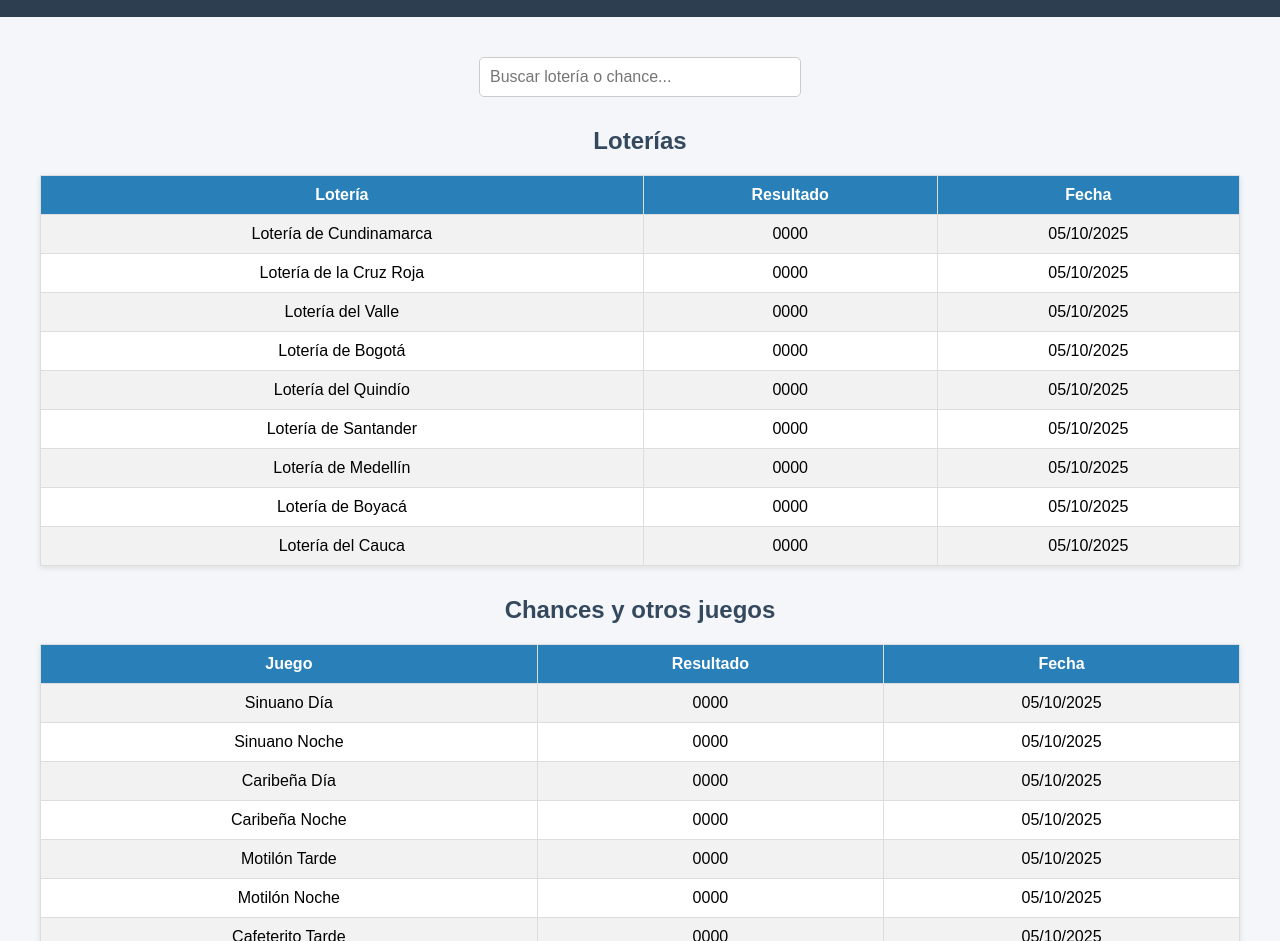
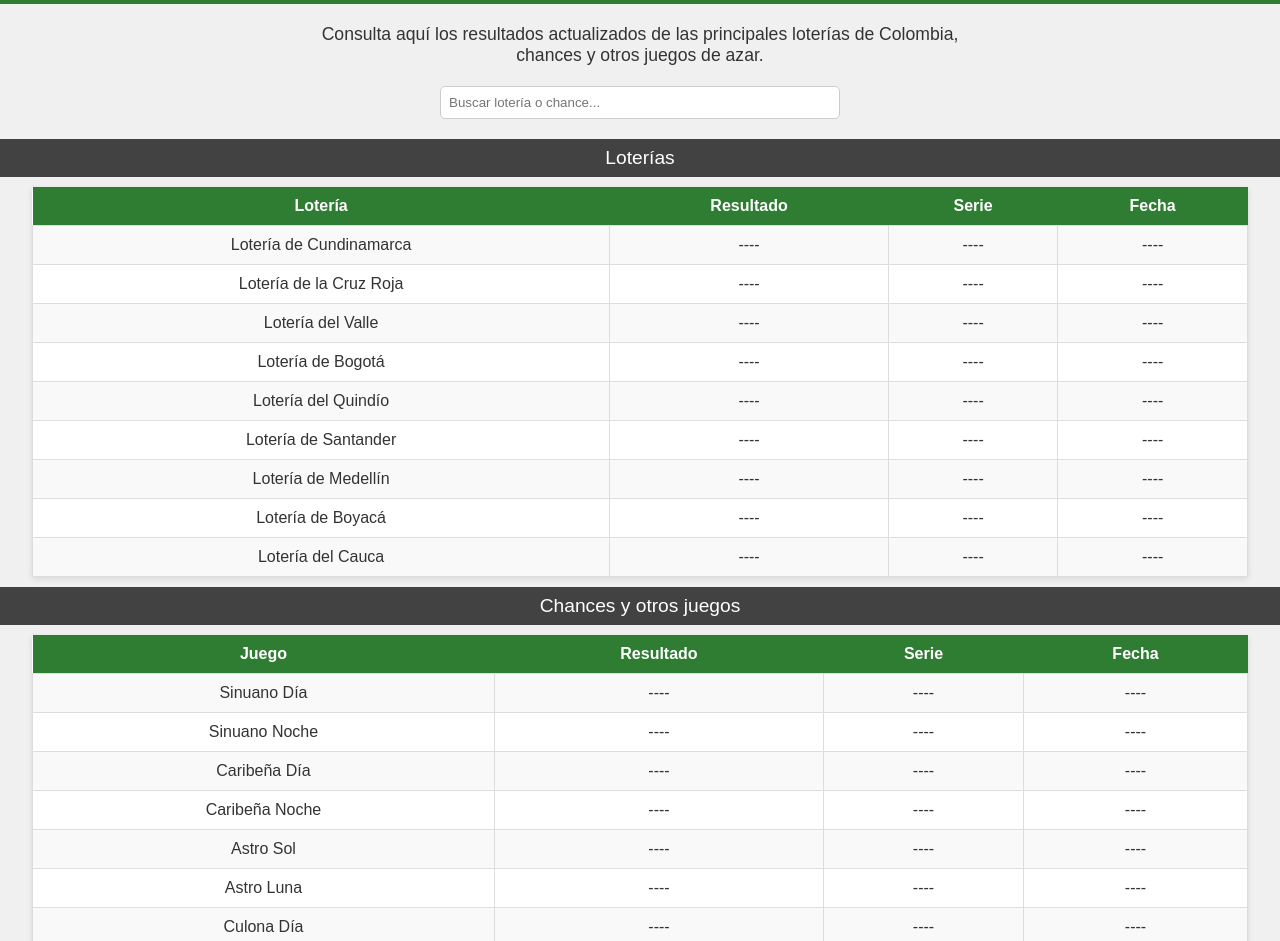
Before and after one commit to victricio/resultados-loterias-y-chance-, a plain HTML site: page index.html in a window 1280 px wide. Shown: the part 91-1032 px from the top of the page. Drawn offline with Linux system fonts and the light colour scheme.

Commit message:
Add index.html - primera versión

````diff
--- a/index.html
+++ b/index.html
@@ -1,161 +1,125 @@
+```html
 <!DOCTYPE html>
 <html lang="es">
 <head>
   <meta charset="UTF-8">
+  <meta name="viewport" content="width=device-width, initial-scale=1.0">
   <title>Resultados de Hoy</title>
   <style>
     body {
       font-family: Arial, sans-serif;
-      background-color: #f4f6f9;
+      background-color: #f0f0f0;
       margin: 0;
       padding: 0;
+      color: #333;
     }
-
     header {
-      background-color: #2c3e50;
+      background-color: #2e7d32; /* Verde */
       color: white;
-      padding: 20px 0;
+      text-align: center;
+      padding: 20px 10px;
+    }
+    header h1 {
+      margin: 0;
+      font-size: 2em;
+    }
+    .intro {
+      text-align: center;
+      margin: 20px;
+      font-size: 1.1em;
+    }
+    .search-box {
+      text-align: center;
+      margin-bottom: 20px;
+    }
+    .search-box input {
+      padding: 8px;
+      width: 80%;
+      max-width: 400px;
+      border: 1px solid #ccc;
+      border-radius: 5px;
+    }
+    table {
+      width: 95%;
+      margin: 10px auto;
+      border-collapse: collapse; /* Filas pegadas */
+      background: #fff;
+      box-shadow: 0px 2px 6px rgba(0,0,0,0.1);
+    }
+    th {
+      background-color: #2e7d32; /* Verde */
+      color: white;
+      padding: 10px;
       text-align: center;
     }
-
-    header h1 {
-      margin: 0;
-      font-size: 2.5em;
+    td {
+      padding: 10px;
+      text-align: center;
+      border: 1px solid #ddd;
     }
-
-    header p {
-      margin: 5px 0 0;
+    tr:nth-child(even) {
+      background-color: #f9f9f9;
     }
-
-    main {
-      padding: 20px;
-      max-width: 1200px;
-      margin: auto;
+    tr:hover {
+      background-color: #e8f5e9;
     }
-
-    h2 {
-      color: #34495e;
-      margin-top: 30px;
+    .section-title {
+      background-color: #424242; /* Fondo gris oscuro para títulos de sección */
+      color: white;
+      padding: 8px;
       text-align: center;
-    }
-
-    .search-box {
-      text-align: center;
-      margin: 20px 0;
-    }
-
-    .search-box input {
-      padding: 10px;
-      width: 300px;
-      border: 1px solid #ccc;
-      border-radius: 5px;
-      font-size: 16px;
-    }
-
-    table {
-      width: 100%;
-      margin: 20px 0;
-      border-collapse: collapse;
-      background: white;
-      box-shadow: 0 2px 6px rgba(0,0,0,0.1);
-    }
-
-    th, td {
-      padding: 10px;
-      border: 1px solid #ddd;
-      text-align: center;
-    }
-
-    th {
-      background-color: #2980b9;
-      color: white;
-    }
-
-    tr:nth-child(even) {
-      background-color: #f2f2f2;
-    }
-
-    footer {
-      background-color: #2c3e50;
-      color: white;
-      padding: 10px 0;
-      margin-top: 40px;
-      text-align: center;
+      font-size: 1.2em;
     }
   </style>
 </head>
 <body>
   <header>
     <h1>Resultados de Hoy</h1>
-    <p>Todas las loterías y chances de Colombia en un solo lugar</p>
   </header>
+  <div class="intro">
+    Consulta aquí los resultados actualizados de las principales loterías de Colombia,<br>
+    chances y otros juegos de azar.
+  </div>
+  <div class="search-box">
+    <input type="text" id="search" placeholder="Buscar lotería o chance..." onkeyup="searchTable()">
+  </div>
 
-  <main>
-    <div class="search-box">
-      <input type="text" id="searchInput" onkeyup="searchTable()" placeholder="Buscar lotería o chance...">
-    </div>
+  <div class="section-title">Loterías</div>
+  <table id="lotteries">
+    <tr><th>Lotería</th><th>Resultado</th><th>Serie</th><th>Fecha</th></tr>
+    <tr data-key="cundinamarca"><td>Lotería de Cundinamarca</td><td>----</td><td>----</td><td>----</td></tr>
+    <tr data-key="cruz_roja"><td>Lotería de la Cruz Roja</td><td>----</td><td>----</td><td>----</td></tr>
+    <tr data-key="valle"><td>Lotería del Valle</td><td>----</td><td>----</td><td>----</td></tr>
+    <tr data-key="bogota"><td>Lotería de Bogotá</td><td>----</td><td>----</td><td>----</td></tr>
+    <tr data-key="quindio"><td>Lotería del Quindío</td><td>----</td><td>----</td><td>----</td></tr>
+    <tr data-key="santander"><td>Lotería de Santander</td><td>----</td><td>----</td><td>----</td></tr>
+    <tr data-key="medellin"><td>Lotería de Medellín</td><td>----</td><td>----</td><td>----</td></tr>
+    <tr data-key="boyaca"><td>Lotería de Boyacá</td><td>----</td><td>----</td><td>----</td></tr>
+    <tr data-key="cauca"><td>Lotería del Cauca</td><td>----</td><td>----</td><td>----</td></tr>
+  </table>
 
-    <h2>Loterías</h2>
-    <table id="lotteryTable">
-      <tr>
-        <th>Lotería</th>
-        <th>Resultado</th>
-        <th>Fecha</th>
-      </tr>
-      <!-- Orden de juego real -->
-      <tr><td>Lotería de Cundinamarca</td><td>0000</td><td>05/10/2025</td></tr>
-      <tr><td>Lotería de la Cruz Roja</td><td>0000</td><td>05/10/2025</td></tr>
-      <tr><td>Lotería del Valle</td><td>0000</td><td>05/10/2025</td></tr>
-      <tr><td>Lotería de Bogotá</td><td>0000</td><td>05/10/2025</td></tr>
-      <tr><td>Lotería del Quindío</td><td>0000</td><td>05/10/2025</td></tr>
-      <tr><td>Lotería de Santander</td><td>0000</td><td>05/10/2025</td></tr>
-      <tr><td>Lotería de Medellín</td><td>0000</td><td>05/10/2025</td></tr>
-      <tr><td>Lotería de Boyacá</td><td>0000</td><td>05/10/2025</td></tr>
-      <tr><td>Lotería del Cauca</td><td>0000</td><td>05/10/2025</td></tr>
-    </table>
-
-    <h2>Chances y otros juegos</h2>
-    <table id="chanceTable">
-      <tr>
-        <th>Juego</th>
-        <th>Resultado</th>
-        <th>Fecha</th>
-      </tr>
-      <tr><td>Sinuano Día</td><td>0000</td><td>05/10/2025</td></tr>
-      <tr><td>Sinuano Noche</td><td>0000</td><td>05/10/2025</td></tr>
-      <tr><td>Caribeña Día</td><td>0000</td><td>05/10/2025</td></tr>
-      <tr><td>Caribeña Noche</td><td>0000</td><td>05/10/2025</td></tr>
-      <tr><td>Motilón Tarde</td><td>0000</td><td>05/10/2025</td></tr>
-      <tr><td>Motilón Noche</td><td>0000</td><td>05/10/2025</td></tr>
-      <tr><td>Cafeterito Tarde</td><td>0000</td><td>05/10/2025</td></tr>
-      <tr><td>Cafeterito Noche</td><td>0000</td><td>05/10/2025</td></tr>
-      <tr><td>Chontico Día</td><td>0000</td><td>05/10/2025</td></tr>
-      <tr><td>Chontico Noche</td><td>0000</td><td>05/10/2025</td></tr>
-      <tr><td>Paisa Día</td><td>0000</td><td>05/10/2025</td></tr>
-      <tr><td>Paisa Noche</td><td>0000</td><td>05/10/2025</td></tr>
-      <tr><td>Astro Sol</td><td>0000</td><td>05/10/2025</td></tr>
-      <tr><td>Astro Luna</td><td>0000</td><td>05/10/2025</td></tr>
-    </table>
-  </main>
-
-  <footer>
-    <p>&copy; 2025 Resultados de Hoy | Todos los derechos reservados</p>
-  </footer>
+  <div class="section-title">Chances y otros juegos</div>
+  <table id="chances">
+    <tr><th>Juego</th><th>Resultado</th><th>Serie</th><th>Fecha</th></tr>
+    <tr data-key="sinuano_dia"><td>Sinuano Día</td><td>----</td><td>----</td><td>----</td></tr>
+    <tr data-key="sinuano_noche"><td>Sinuano Noche</td><td>----</td><td>----</td><td>----</td></tr>
+    <tr data-key="caribena_dia"><td>Caribeña Día</td><td>----</td><td>----</td><td>----</td></tr>
+    <tr data-key="caribena_noche"><td>Caribeña Noche</td><td>----</td><td>----</td><td>----</td></tr>
+    <tr data-key="astro_sol"><td>Astro Sol</td><td>----</td><td>----</td><td>----</td></tr>
+    <tr data-key="astro_luna"><td>Astro Luna</td><td>----</td><td>----</td><td>----</td></tr>
+    <tr data-key="culona_dia"><td>Culona Día</td><td>----</td><td>----</td><td>----</td></tr>
+    <tr data-key="culona_noche"><td>Culona Noche</td><td>----</td><td>----</td><td>----</td></tr>
+  </table>
 
   <script>
     function searchTable() {
-      let input = document.getElementById("searchInput").value.toLowerCase();
-      let tables = [document.getElementById("lotteryTable"), document.getElementById("chanceTable")];
-
-      tables.forEach(table => {
-        let rows = table.getElementsByTagName("tr");
-        for (let i = 1; i < rows.length; i++) {
-          let row = rows[i];
-          let text = row.innerText.toLowerCase();
-          row.style.display = text.includes(input) ? "" : "none";
-        }
+      const input = document.getElementById("search").value.toLowerCase();
+      const rows = document.querySelectorAll("table tr[data-key]");
+      rows.forEach(row => {
+        row.style.display = row.innerText.toLowerCase().includes(input) ? "" : "none";
       });
     }
   </script>
 </body>
 </html>
+```
````
